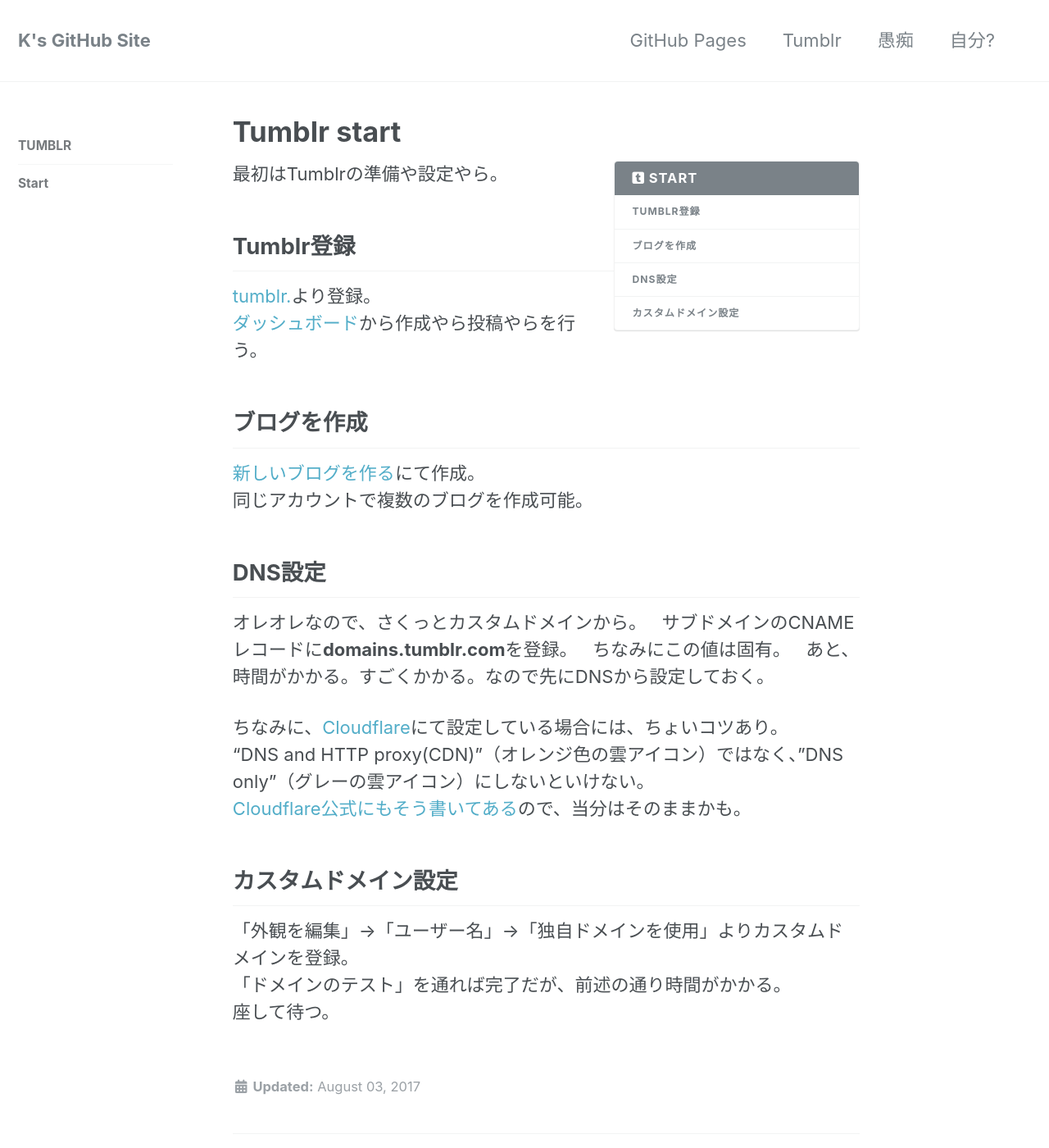
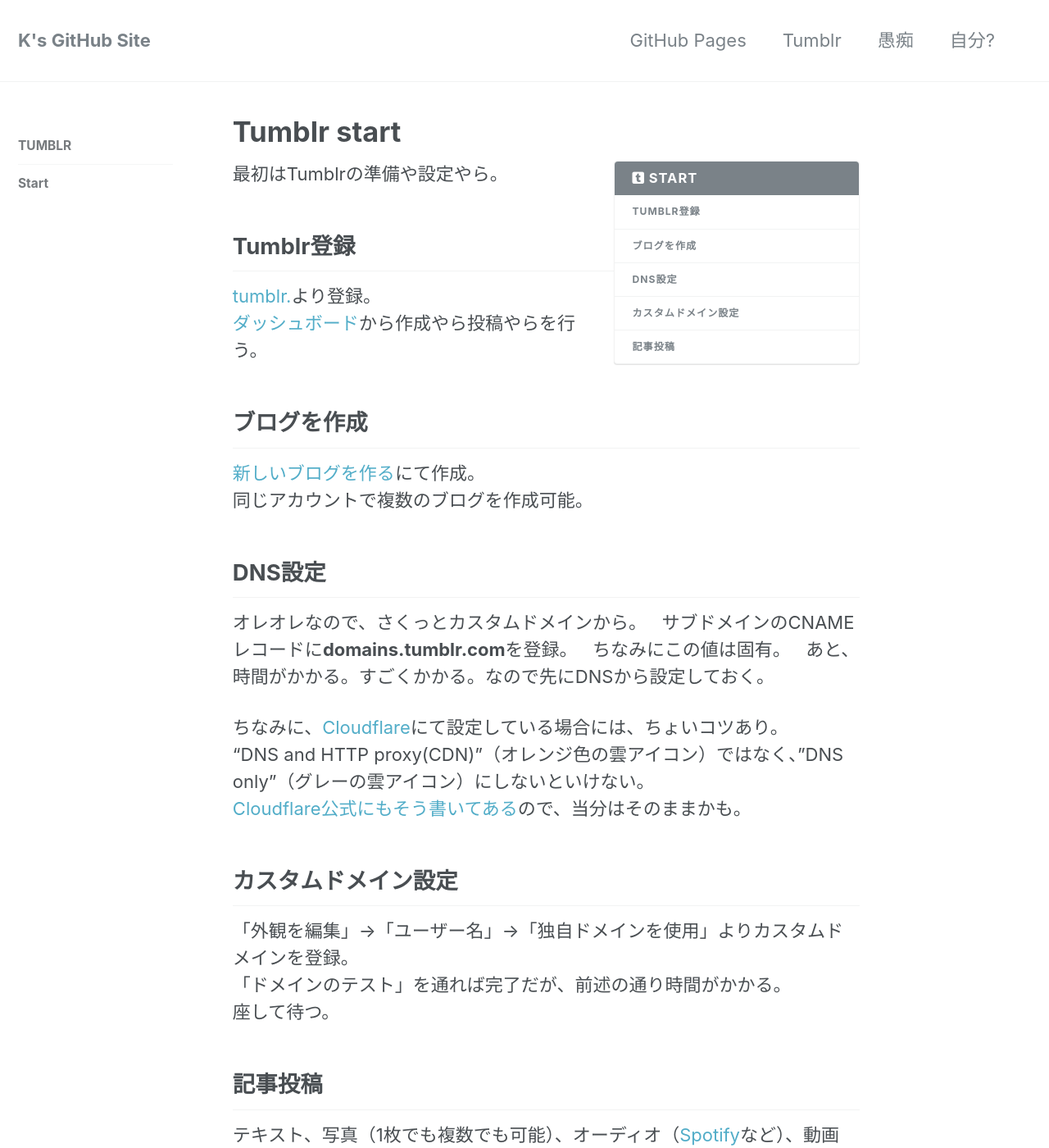
Before and after one commit to laureltreetop/laureltreetop.github.io, a Jekyll site: the page built from _tumblr/01-start.md, in a window 1280 px wide and 1400 px high. Shown: the whole window at 82% size. Built offline with Jekyll 4.4.1, drawn with Linux system fonts in a browser that asks for light colours; nearby versions of some CDN libraries; some of the changed text lies outside the part shown.

Commit message:
Update 01-start.md

```diff
--- a/_tumblr/01-start.md
+++ b/_tumblr/01-start.md
@@ -28,3 +28,6 @@
 「外観を編集」→「ユーザー名」→「独自ドメインを使用」よりカスタムドメインを登録。
 「ドメインのテスト」を通れば完了だが、前述の通り時間がかかる。
 座して待つ。
+
+## 記事投稿
+テキスト、写真（1枚でも複数でも可能）、オーディオ（[Spotify](https://www.spotify.com/jp/)など）、動画（[YouTube](https://www.youtube.com/)や直接投稿したり）、リンク、引用など、多数の投稿方法あり。
```
